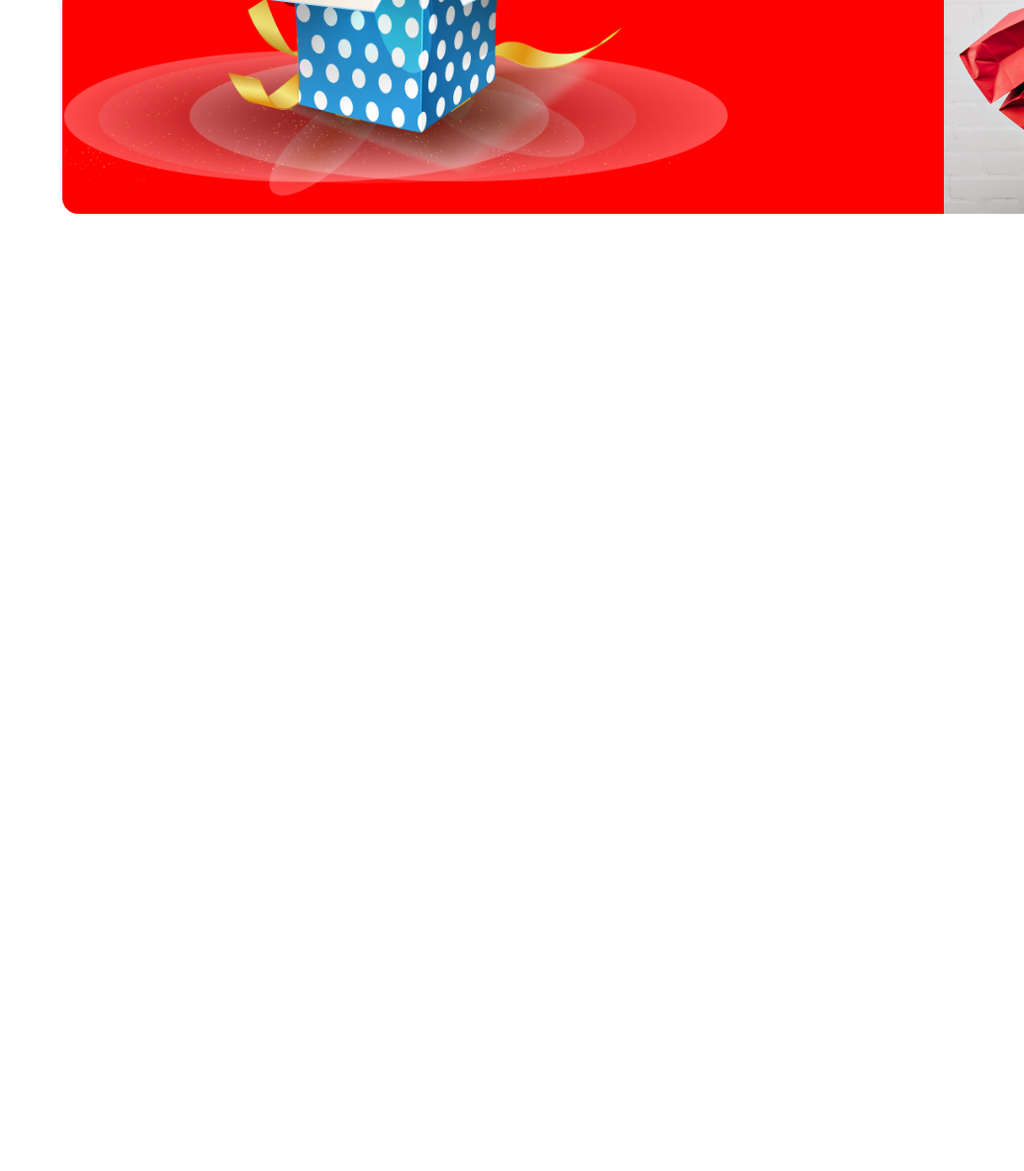
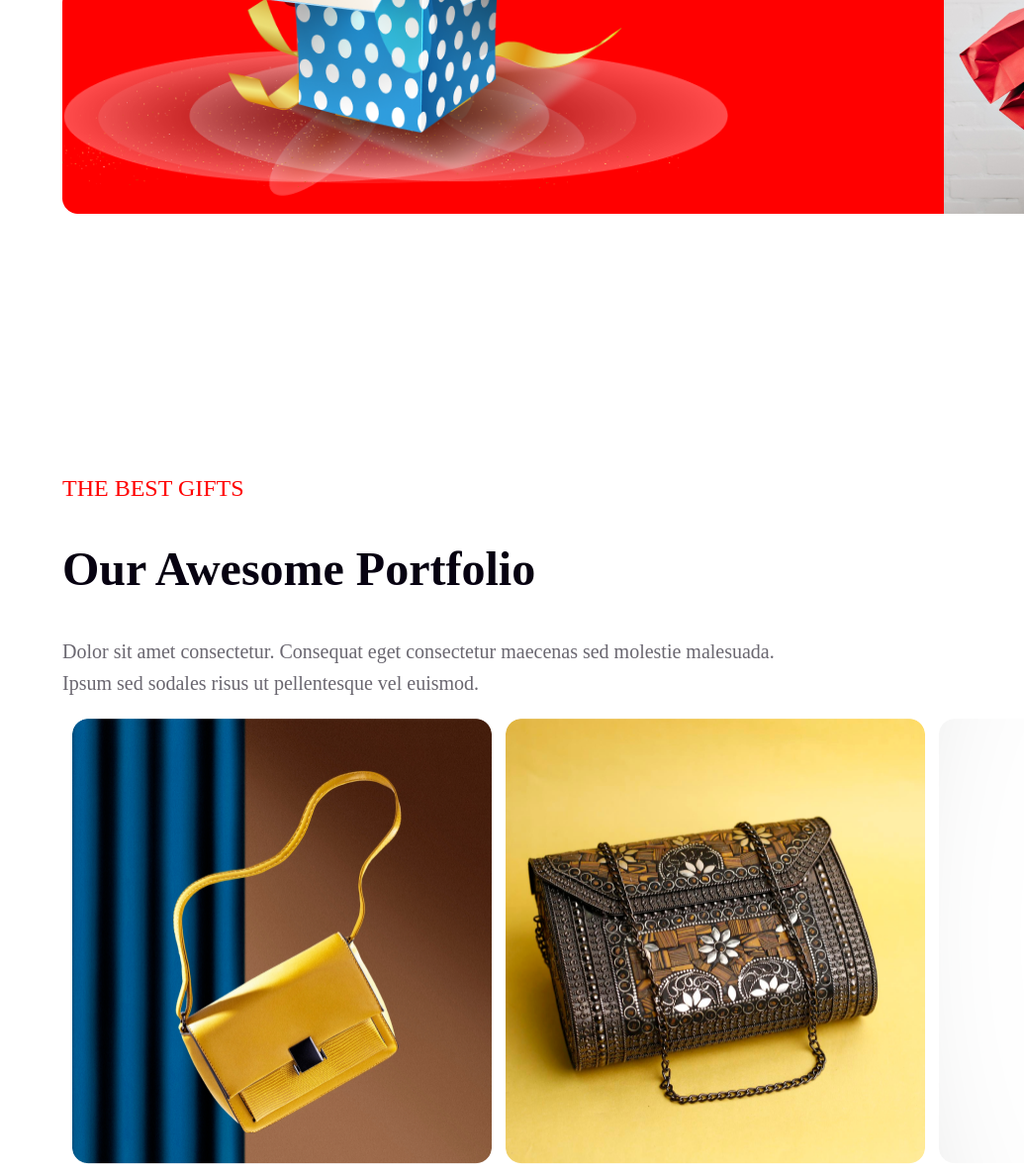
Before and after one commit to khanhgahg080-3486/Assignment, a plain HTML site: page index.html in a window 1280 px wide. Shown: the part 4371-5554 px from the top of the page at 99% size, without its empty margins (245-1280 px from the left). Before the commit the page ends 4587 px from the top, so only its background shows below. Drawn offline with Linux system fonts and the light colour scheme.

Commit message:
sevendone

```diff
--- a/index.css
+++ b/index.css
@@ -284,3 +284,41 @@ margin-left: 100px;
 
 }
 /* Six Number Style End */
+
+/* Seven Number Style Start */
+.Seven-Number-Section{
+    width: 1320px;
+    height: 1163px;
+    margin-top: 300px;
+    margin-left: 300px;
+}
+.titlenumber-seven{
+font-weight: 500;
+font-size: 24px;
+color: #f00;
+}
+
+.seven-number-title-discription{
+font-weight: 900;
+font-size: 48px;
+text-transform: capitalize;
+color: #070211;
+}
+
+.seven-Number-discription-prgraph{
+font-weight: 400;
+font-size: 20px;
+line-height: 160%;
+color: rgba(7, 2, 17, 0.6);
+}
+
+.seven-number-secound-part{
+    margin-top: 10px;
+    margin-bottom: 10px;
+}
+.seven-one{
+    border-radius: 16px;
+width: 424px;
+height: 450px;
+margin-left: 10px;
+}
--- a/index.html
+++ b/index.html
@@ -101,9 +101,30 @@
 
 <!-- Six Number Html End -->
 
-<section>
 
+<!-- Seven Number HTML Code Start -->
+<section class="Seven-Number-Section" >
+<div class="Seven-Number-first-part">
+    <h4 class="titlenumber-seven" >THE BEST GIFTS</h4>
+    <h1 class="seven-number-title-discription" >Our Awesome Portfolio </h1>
+    <p class="seven-Number-discription-prgraph">Dolor sit amet consectetur. Consequat eget consectetur maecenas sed molestie malesuada. <br> Ipsum sed sodales risus ut pellentesque vel euismod. </p>
+</div>
+
+<div class="seven-number-secound-part">
+    <img  class="seven-one" src="./B9A1-New-Year-New-Mission-main/./B9A1-New-Year-New-Mission-main/./resources/Rectangle 3.png" alt="">
+    <img class="seven-one" src="./B9A1-New-Year-New-Mission-main/./B9A1-New-Year-New-Mission-main/./resources/Rectangle 4.png" alt="">
+    <img  class="seven-one" src="./B9A1-New-Year-New-Mission-main/./B9A1-New-Year-New-Mission-main/./resources/Rectangle 5.png" alt="">
+</div>
+
+<div class="seven-number-third-part">
+    <img class="seven-one" src="./B9A1-New-Year-New-Mission-main/./B9A1-New-Year-New-Mission-main/./resources/Rectangle 6.png" alt="">
+
+    <img  class="seven-one" src="./B9A1-New-Year-New-Mission-main/./B9A1-New-Year-New-Mission-main/./resources/Rectangle 7.png" alt="">
+
+    <img class="seven-one" src="./B9A1-New-Year-New-Mission-main/./B9A1-New-Year-New-Mission-main/./resources/Rectangle 8.png" alt="">
+</div>
 </section>
+
     </main>
     <footer>
 
```
